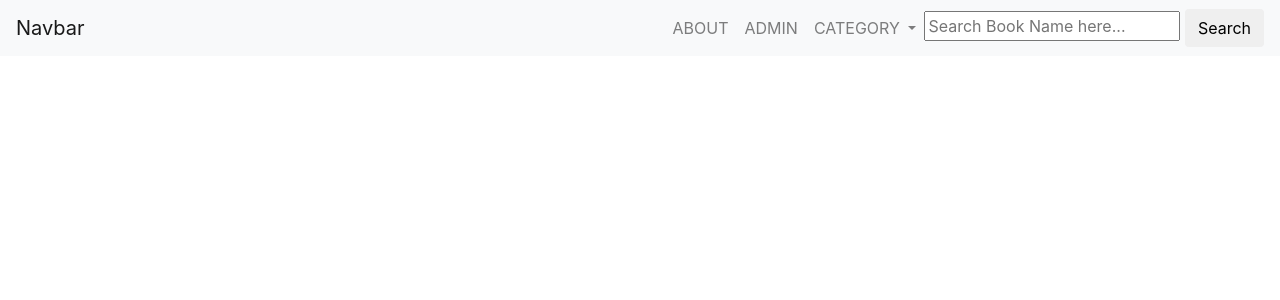
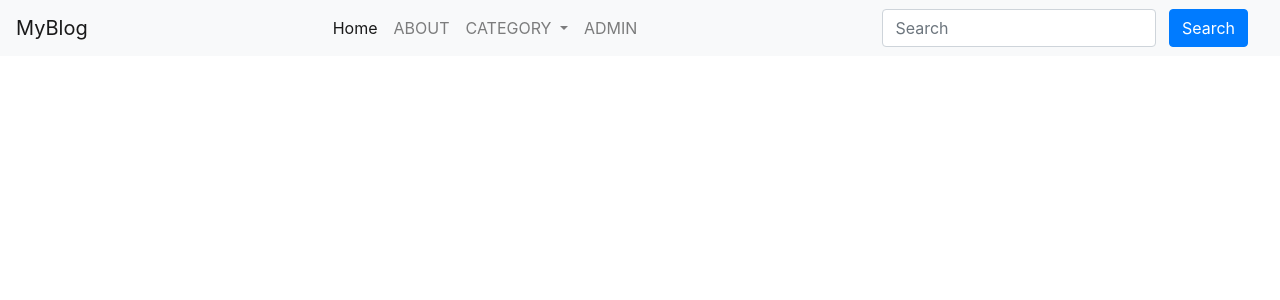
Before and after one commit to ckmaurya2004/MyBlog, a Django app: page / in a window 1280 px wide. Shown: the top 300 px of the page. Run offline with Django 4.2, Linux system fonts and the light colour scheme; data that the repository does not hold is empty; some libraries are stand-ins or nearby versions.

Commit message:
some changes

```diff
--- a/blog/templates/blogpost.html
+++ b/blog/templates/blogpost.html
@@ -30,7 +30,7 @@
             <br>
 
             <div class="blog-post">
-                <p class="blog-post-meta">{{post.timestemp}} by <a href="/about">{{post.author}}</a></p>
+                <p class="blog-post-meta">{{post.timestemp}} by <a href="/about/{{request.id}}/">{{post.author}}</a></p>
                <p> {{post.desc|safe}}</p>
             </div>
         </div>
--- a/blog/templates/index.html
+++ b/blog/templates/index.html
@@ -12,20 +12,22 @@
   </head>
   <body>
     <nav class="navbar navbar-expand-lg navbar-light bg-light">
-        <a class="navbar-brand" href="#">Navbar</a>
+        <a class="navbar-brand" href="/">MyBlog</a>
         <button class="navbar-toggler" type="button" data-toggle="collapse" data-target="#navbarSupportedContent" aria-controls="navbarSupportedContent" aria-expanded="false" aria-label="Toggle navigation">
           <span class="navbar-toggler-icon"></span>
         </button>
 
+
         <div class="collapse navbar-collapse" id="navbarSupportedContent">
           <ul class="navbar-nav ml-auto">
+            <li class="nav-item active">
+                <a class="nav-link" href="/">Home <span class="sr-only">(current)</span></a>
+              </li>
 
             <li class="nav-item">
               <a class="nav-link" href="/about">ABOUT</a>
             </li>
-            <li class="nav-item">
-                <a class="nav-link" href="#">ADMIN</a>
-              </li>
+
 
             <li class="nav-item dropdown">
 
@@ -37,21 +39,18 @@
                 <a class="dropdown-item" href="/category/{{i.id}}">{{i}}</a>
                 {% endfor %}
               </div>
+              <li class="nav-item">
+                <a class="nav-link" href="/admin">ADMIN</a>
+              </li>
 
-
-            </li>
-
-
-          </ul>
-          {% comment %} <form method = "POST"  clsearchass="form-inline my-2 my-lg-0" > {% csrf_token %}
-            <input class="form-control mr-sm-2" type="search" placeholder="Search" aria-label="Search" name = "search">
-            <button class="btn btn-outline-success my-2 my-sm-0" type="submit">Search</button>
-          </form> {% endcomment %}
-          <form method="POST">
-            {% csrf_token %}
-            <input   class="search-input" type="text"  name="searchBook" placeholder="Search Book Name here...">
-            <input   class="btn" type="submit"  name="search" value="Search">
-        </form>
+            </li> <div class="ml-auto form-inline ">
+               </ul>
+               <div class="ml-auto form-inline ">
+                <form method="post" action="/search/" class="my-2 my-lg-0 mx-3">{%csrf_token%}
+                    <input class="form-control mr-sm-2" type="search" placeholder="Search" aria-label="Search"  name="search"
+                      id="search">
+                    <button class="btn btn-primary my-2 my-sm-0 " type="submit">Search</button>
+                </form>
         </div>
       </nav>
       <div class="container my-4">
--- a/blog/urls.py
+++ b/blog/urls.py
@@ -6,7 +6,7 @@ urlpatterns = [
 
     path('',views.index,name='home'),
     path('<str:slug>/<int:myid>/',views.blogPost, name = 'blogPost'),
-    path('about/',views.about,name = 'about'),
+    path('about/<int:pk>',views.about,name = 'about'),
     path('category/<int:myid>',views.category,name = 'category'),
     path('search/',views.search,name = 'search'),
 
--- a/blog/views.py
+++ b/blog/views.py
@@ -16,8 +16,9 @@ def blogPost(request,slug,myid):
     param = {'post':post,'cat_post':cat_post}
     return render(request,'blogpost.html',param)
 
-def about(request):
-    return render(request,'about.html')
+def about(request,pk):
+    cat = Category.objects.filter(id = pk).first()
+    return render(request,'about.html',{'cat':cat})
 
 
 def category(request,myid):
@@ -30,16 +31,14 @@ def category(request,myid):
 
 
 def search(request):
-    print(request)
-    query = request.GET.get('search','')
-    print(query)
+    query = request.POST.get('search')
     if len(query)>50:
-        allpost = Post.objects.none()
+        allposts = Post.objects.none()
     else:
         posttitle = Post.objects.filter(title__icontains = query)
         postdesc = Post.objects.filter(desc__icontains = query)
         postauthor = Post.objects.filter(author__icontains = query)
         allposts = posttitle.union(postdesc,postauthor)
-    cat = Category.objects.all()
-    param = {'allposts': allposts ,'query':query,'cat':cat}
-    return render(request,'index.html',param)
+    print(allposts)
+    param = {'allposts': allposts ,'query':query}
+    return render(request,'search.html',param)
```
Also changed, not shown: blog/templates/about.html (+8 -1 lines), blog/templates/basic.html (+7 -4 lines), blog/templates/search.html (+34 -3 lines).
